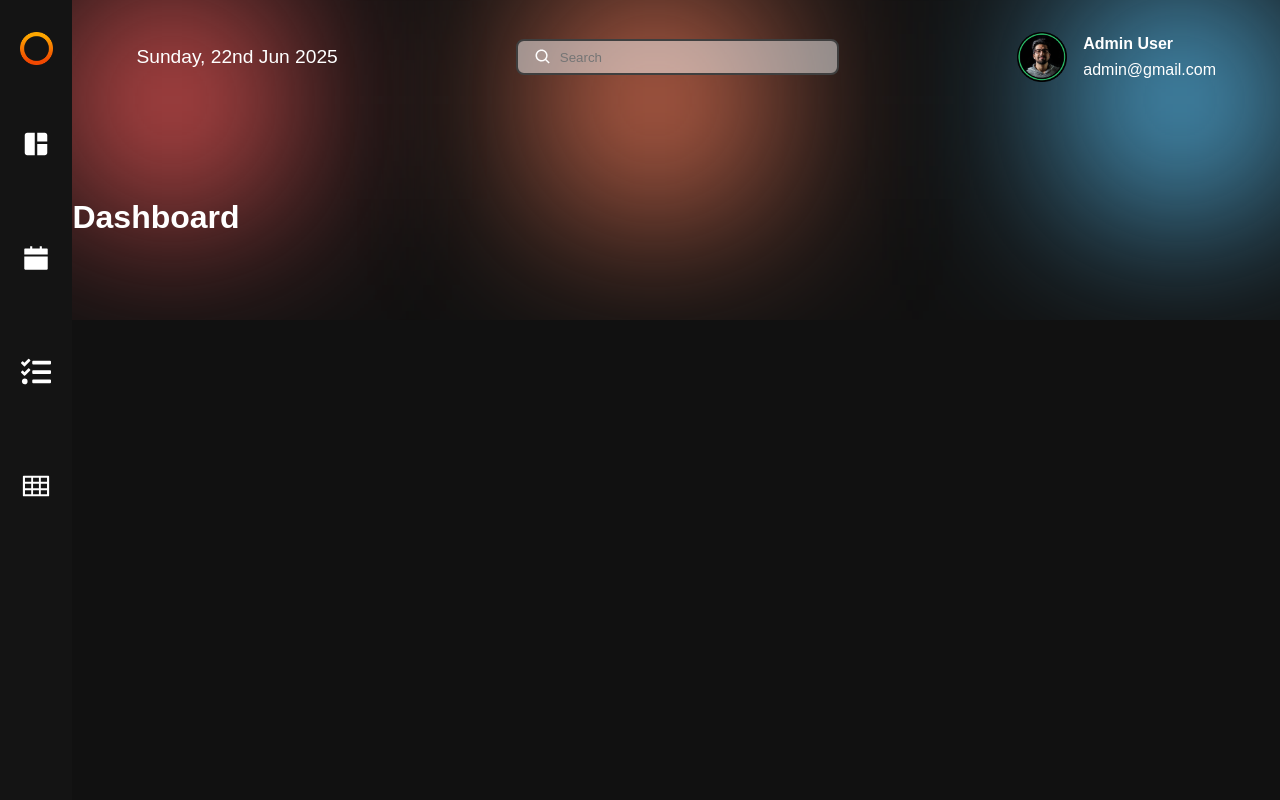
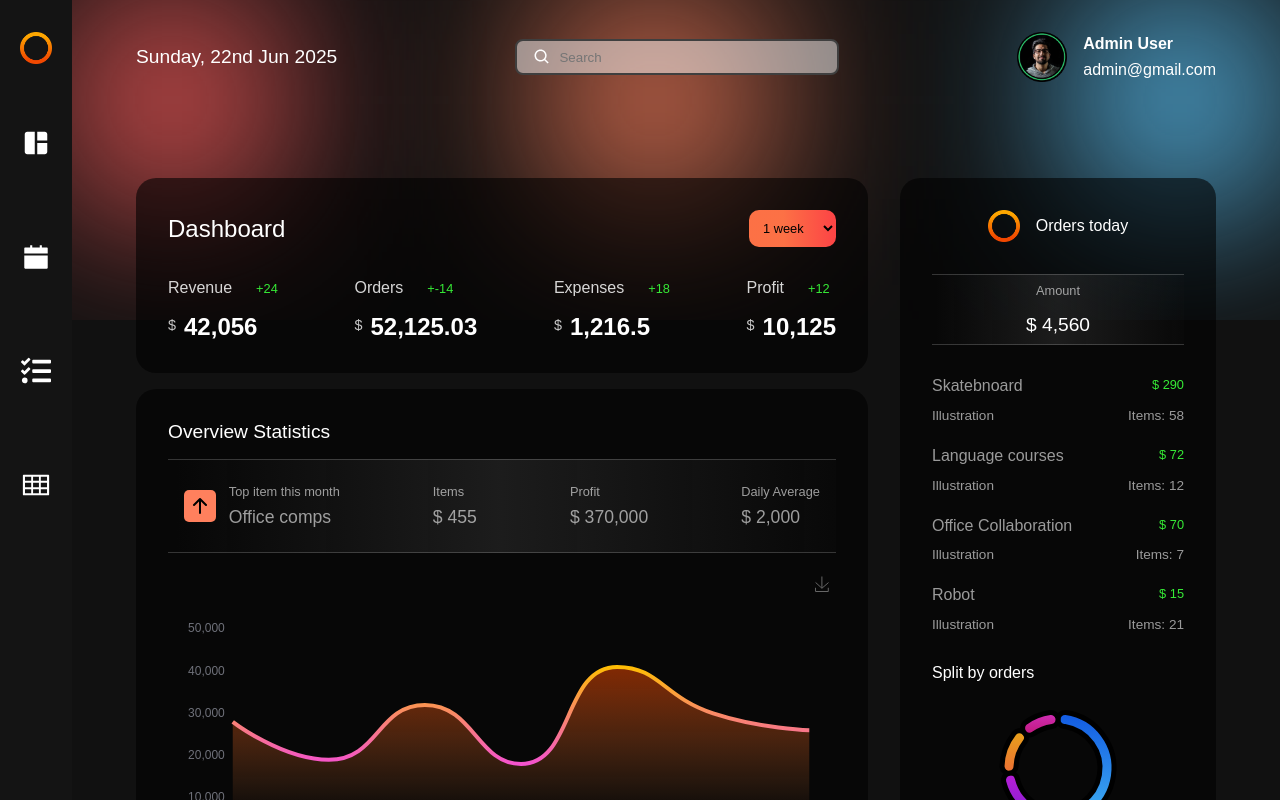
Before and after one commit to coding-is-everything/dashboard-v1, a React (Vite) app: page /dashboard in a window 1280 px wide. Built offline with nearby package versions, Linux system fonts and the light colour scheme.

Commit message:
feat(dashboard): add new dashboard page with statistics and orders components
- Create Dashboard page component with layout and styling
- Include Statistics and Orders components in the dashboard
- Add route for dashboard in App.jsx
- Fix typo in OrdersPieChart export name

```diff
--- a/src/App.jsx
+++ b/src/App.jsx
@@ -1,13 +1,14 @@
 import { BrowserRouter, Route, Routes } from "react-router-dom";
 import Layout from './components/Layout/Layout';
 import BoardPage from './pages/Board/Board';
+import Dashboard from './pages/Dashboard/Dashboard';
 
 const App = () => {
   return <div id="dashboard">
     <BrowserRouter>
       <Routes>
         <Route path="/" element={<Layout />}>
-          <Route path="dashboard" element={<h1>Dashboard</h1>} />
+          <Route path="dashboard" element={<Dashboard />} />
           <Route path="calendar" element={<h1>Calendar</h1>} />
           <Route path="board" element={<BoardPage />} />
           <Route path="users" element={<h1>Users</h1>} />
--- a/src/components/OrdersPieChart/OrdersPieChart.jsx
+++ b/src/components/OrdersPieChart/OrdersPieChart.jsx
@@ -83,4 +83,4 @@ const OrdersPieChart = () => {
     );
 };
 
-export default OrderPieChart;
+export default OrdersPieChart;
--- /dev/null
+++ b/src/pages/Dashboard/Dashboard.jsx
@@ -0,0 +1,54 @@
+import Orders from '../../components/Orders/Orders';
+import Statistics from '../../components/Statistics/Statistics';
+import { cardsData, groupNumber } from '../../data';
+import css from './Dashboard.module.css';
+
+const Dashboard = () => {
+    return <div className={css.container}>
+
+      {/* left side */}
+      <div className={css.dashboard}>
+
+        <div className={`${css.dashboardHead} theme-container`}>
+          <div className={css.head}>
+            <span>Dashboard</span>
+
+            <div className={css.durationButton}>
+              <select>
+                <option value="">1 week</option>
+                <option value="">1 month</option>
+                <option value="">1 year</option>
+              </select>
+            </div>
+          </div>
+            <div className={css.cards}>
+              {
+                cardsData.map((card, index)=> (
+                  <div className={css.card}>
+                    <div className={css.cardHead}>
+                      <span>{card.title}</span>
+                      <span>+{card.change}</span>
+                    </div>
+
+                    <div className={css.cardAmount}>
+                      <span>$</span>
+                      <span>{groupNumber(card.amount)}</span>
+                    </div>
+                  </div>
+                ))
+              }
+            </div>
+        </div>
+
+
+
+        <Statistics/>
+
+      </div>
+
+
+        <Orders/>
+    </div>
+  }
+
+  export default Dashboard
--- /dev/null
+++ b/src/pages/Dashboard/Dashboard.module.css
@@ -0,0 +1,80 @@
+.container {
+    width: 100%;
+    max-width: 130rem;
+    padding: 0rem 4rem;
+    display: flex;
+    gap: 2rem;
+}
+
+.dashboard {
+    width: 70%;
+    display: flex;
+    flex-direction: column;
+    gap: 1rem;
+}
+
+.dashboardHead {
+    display: flex;
+    flex-direction: column;
+    gap: 2rem;
+}
+
+.dashboardHead > .head {
+    display: flex;
+    align-items: center;
+    justify-content: space-between;
+}
+
+.head > :nth-child(1) {
+    font-size: 1.5rem;
+    font-weight: 500;
+}
+
+.durationButton > select {
+    border: none;
+    background: var(--orange-gradient);
+    padding: 10px;
+    font-weight: 500;
+    border-radius: 10px;
+    font-size: 0.8rem;
+}
+
+.cards {
+    display: flex;
+    justify-content: space-between;
+}
+
+.card {
+    display: flex;
+    flex-direction: column;
+    gap: 1rem;
+}
+
+.cardHead {
+    font-size: 1rem;
+}
+
+.cardHead > :nth-child(1) {
+    color: rgba(255, 255, 255, 0.835);
+}
+
+.cardHead > :nth-child(2)
+{
+    margin-left: 1.5rem;
+    font-size: 0.8rem;
+    color: var(--green);
+}
+
+.cardAmount>:nth-child(1) {
+    font-size: 0.9rem;
+    color: rgba(255, 255, 255, 0.776);
+    position: relative;
+    bottom: 5px;
+}
+
+.cardAmount>:nth-child(2)
+{
+    font-size: 1.5rem;
+    font-weight: bold;
+    margin-left: 8px;
+}
```
